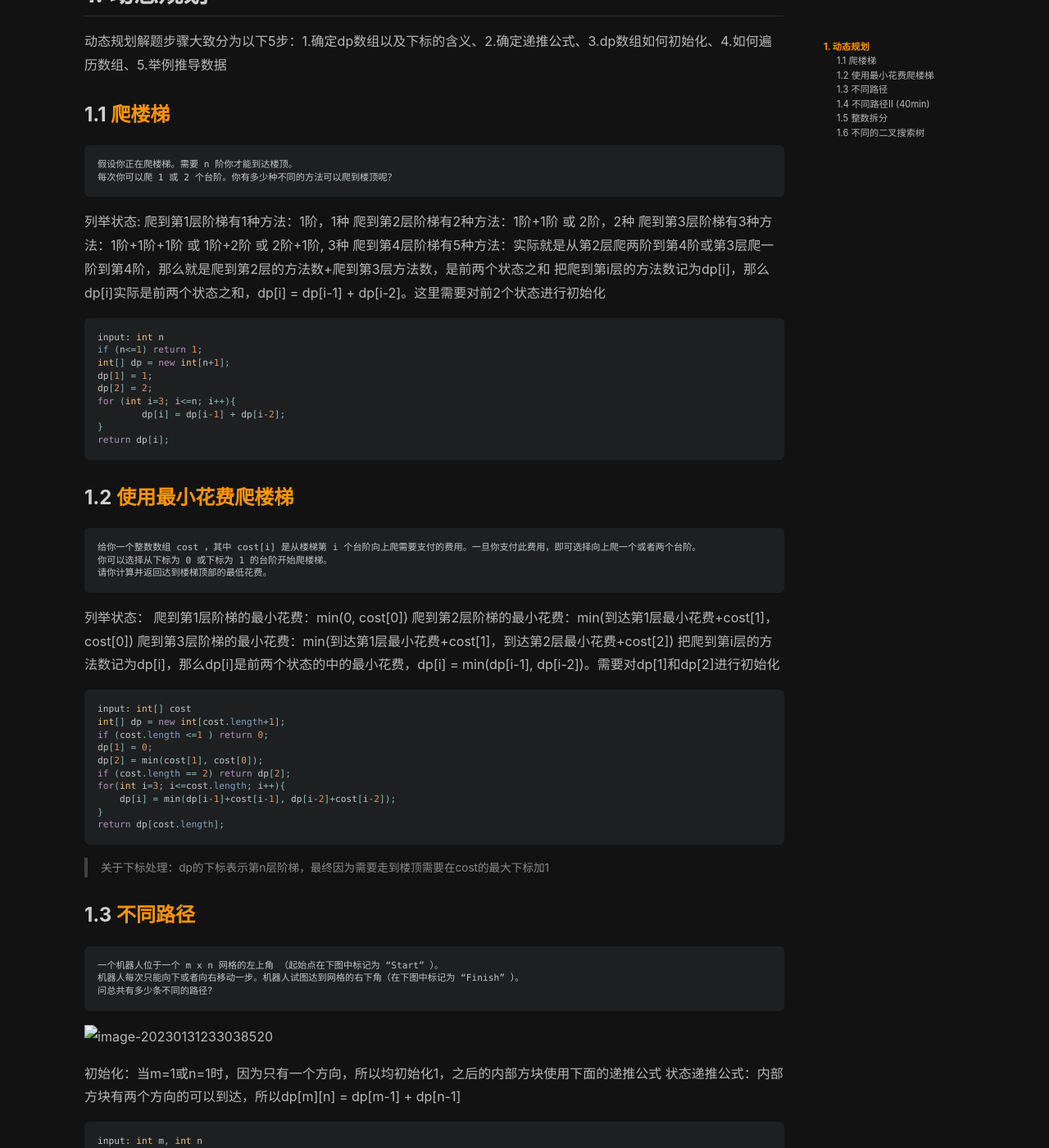
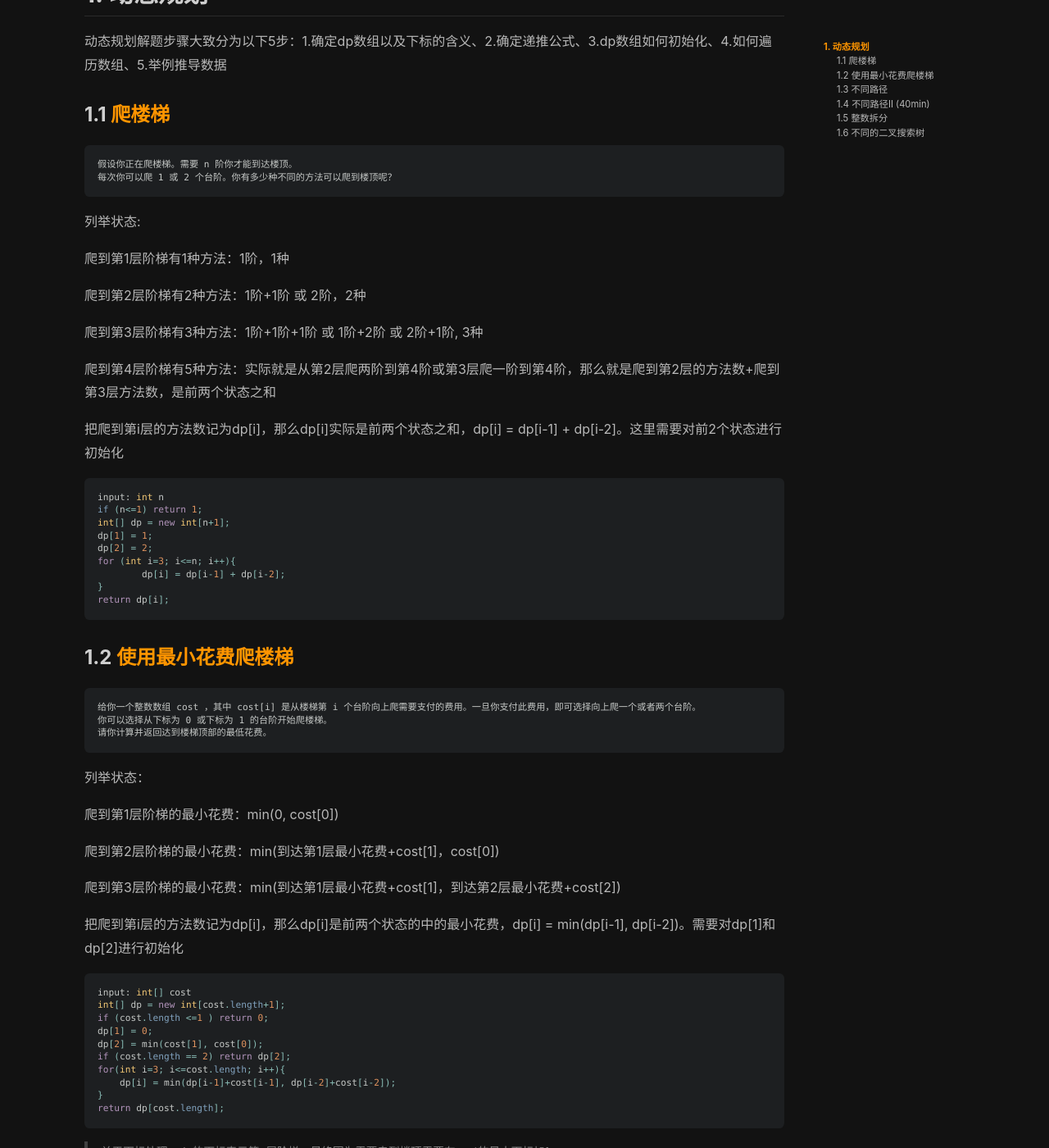
Before and after one commit to weeway/weeway.github.io, a Jekyll site: the page built from _posts/2023-01-27-Leetcode-题解.md, in a window 1280 px wide and 1400 px high, scrolled down 381 px. Shown: the whole window at 82% size. Built offline with Jekyll 4.4.1, drawn with Linux system fonts in a browser that asks for light colours; nearby versions of some CDN libraries; comment, search, counter and statistics services are not loaded; some of the changed lines change nothing that is shown; some of the changed text lies outside the part shown.

Commit message:
更新图片

````diff
--- a/_posts/2023-01-27-Leetcode-题解.md
+++ b/_posts/2023-01-27-Leetcode-题解.md
@@ -1,6 +1,7 @@
 ---
 title: LeetCode题解
 tags: 算法
+typora-root-url: "./path"
 ---
 
 本文章会按照不同数据结构和算法进行分组，来记录 Leetcode 的经典题型的解题思路，加深对各个类型的理解。涵盖如下类型：数组、链表、哈希表、字符串、栈和队列、树、回溯、贪心
@@ -17,10 +18,15 @@
 ```
 
 列举状态:
+
 爬到第1层阶梯有1种方法：1阶，1种
+
 爬到第2层阶梯有2种方法：1阶+1阶 或 2阶，2种
+
 爬到第3层阶梯有3种方法：1阶+1阶+1阶 或 1阶+2阶 或 2阶+1阶, 3种
+
 爬到第4层阶梯有5种方法：实际就是从第2层爬两阶到第4阶或第3层爬一阶到第4阶，那么就是爬到第2层的方法数+爬到第3层方法数，是前两个状态之和
+
 把爬到第i层的方法数记为dp[i]，那么dp[i]实际是前两个状态之和，dp[i] = dp[i-1] + dp[i-2]。这里需要对前2个状态进行初始化
 
 ```java
@@ -44,9 +50,13 @@
 ```
 
 列举状态：
+
 爬到第1层阶梯的最小花费：min(0, cost[0])
+
 爬到第2层阶梯的最小花费：min(到达第1层最小花费+cost[1]，cost[0])
+
 爬到第3层阶梯的最小花费：min(到达第1层最小花费+cost[1]，到达第2层最小花费+cost[2])
+
 把爬到第i层的方法数记为dp[i]，那么dp[i]是前两个状态的中的最小花费，dp[i] = min(dp[i-1], dp[i-2])。需要对dp[1]和dp[2]进行初始化
 
 ```java
@@ -72,9 +82,10 @@
 问总共有多少条不同的路径？
 ```
 
-![image-20230131233038520](assets/images/2023-01-27-Leetcode-题解/image-20230131233038520.png)
+![img](/../../../assets/images/2023-01-27-Leetcode-题解/robot_maze.png)
 
 初始化：当m=1或n=1时，因为只有一个方向，所以均初始化1，之后的内部方块使用下面的递推公式
+
 状态递推公式：内部方块有两个方向的可以到达，所以dp[m][n\] = dp[m-1\] + dp[n-1\]
 
 ```java
@@ -137,12 +148,19 @@
 ```
 
 列举状态:
+
 2 => 1\*1 => 1
+
 3 => 1\*2 => 2
+
 4 => 2\*2 => 4
+
 5 => 2\*3 => 6
+
 6 => 3\*3 => 9
+
 7 => 4\*3 => 12
+
 8 => 2\*2\*2*2 => 16
 
 下标i表示被拆分的数，dp[i]是数字i对应的最大乘积。那么dp[i]实际是如下两个方式得到值的最大者：
@@ -174,8 +192,11 @@
 ```
 
 状态举例:
+
 1个节点只有1种情况，根节点 => dp[0]=1
+
 2个节点有2种情况，可以看成根节点占用一个节点后，剩余1个节点在左右子树分配情况的总和 => dp[2]=2
+
 3个节点有5种情况，可以看成根节点占用一个节点后，剩余2个节点在左右子树分配情况的总和 => dp[3]=5
 
 - 左子树分配0个节点，右子树分配2个节点 => dp[2] * dp[0] = 2
````
Also changed, not shown: _posts/assets/images/2023-01-27-Leetcode-题解/image-20230131233038520.png (deleted), assets/images/2023-01-27-Leetcode-题解/image-20230127155815359.png (deleted), assets/images/2023-01-27-Leetcode-题解/image-20230131230453541.png (deleted), assets/images/2023-01-27-Leetcode-题解/image-20230131231624819.png (deleted), assets/images/2023-01-27-Leetcode-题解/image-20230131231842094.png (deleted), assets/images/2023-01-27-Leetcode-题解/image-20230201094742920.png (added), assets/images/2023-01-27-Leetcode-题解/robot_maze.png (added).
